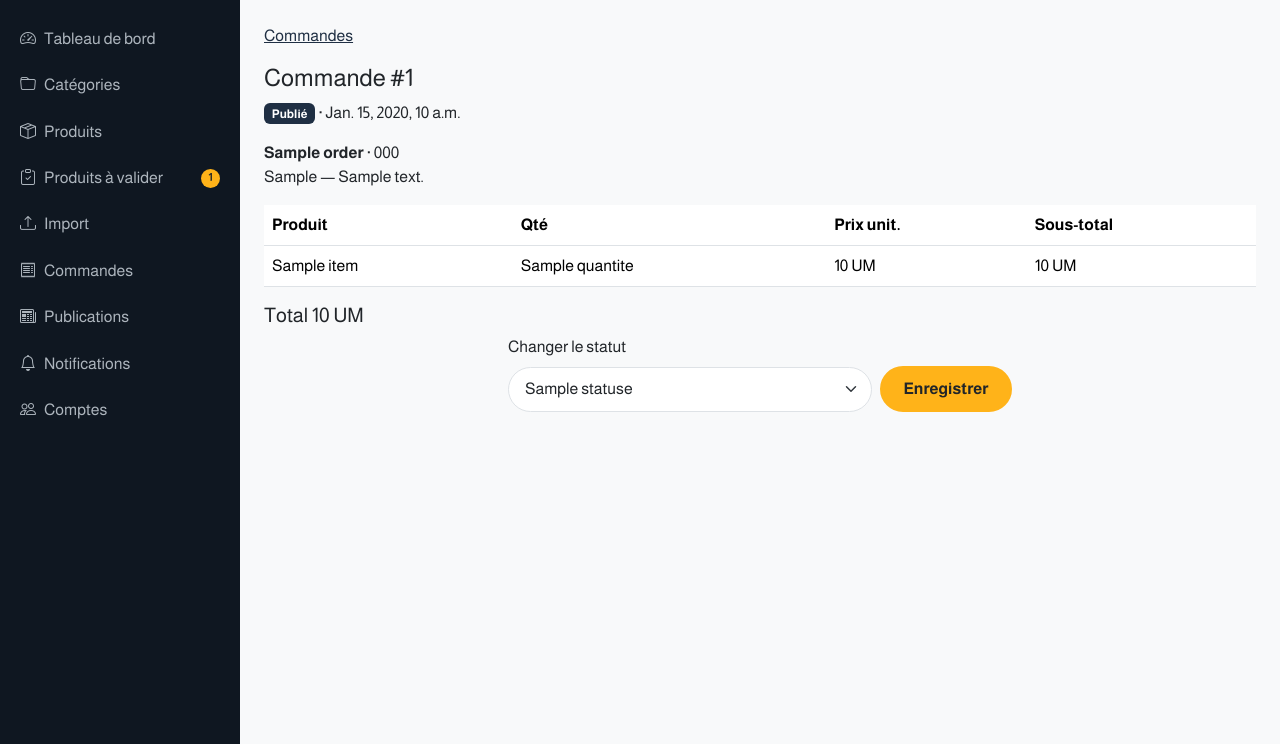
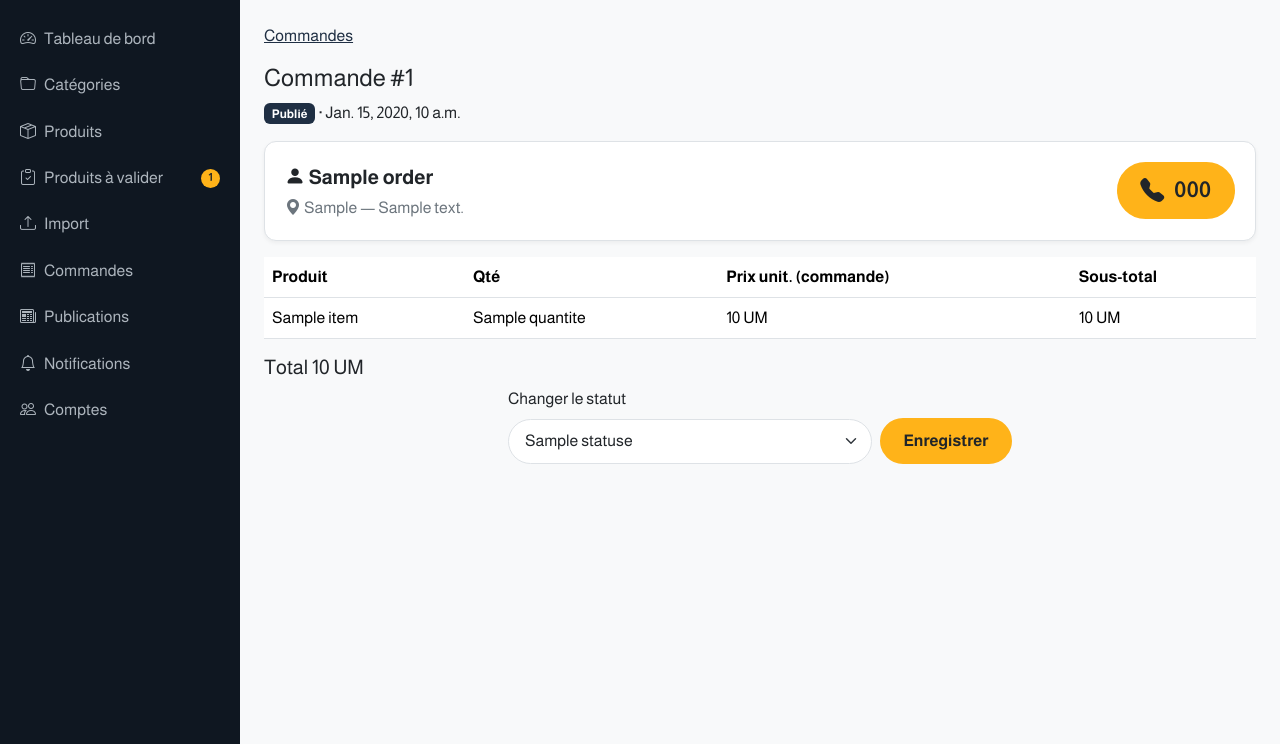
Before and after one commit to SidiMohamed22069/ndbshopping, a Django app: template frontend/templates/adminpanel/orders/detail.html in a window 1280 px wide. Shown: the part 61-805 px from the top of the page. Run offline with Django 5.2, Linux system fonts and the light colour scheme; the template is opened without the code that fills it: most values are stand-ins (such as "Sample title", 1, 10 or a date in 2020); some libraries are stand-ins or nearby versions.

Commit message:
Panier, Prise de Commande Simplifiée & Dashboard Admin (Contact Direct)

```diff
--- a/frontend/static/css/theme.css
+++ b/frontend/static/css/theme.css
@@ -1694,6 +1694,67 @@ textarea.form-control {
     min-width: 0;
 }
 
+.order-contact-card {
+    background: var(--color-text-white);
+    border: 1px solid var(--color-border);
+    border-radius: var(--radius-md);
+    box-shadow: var(--shadow-sm);
+    padding: 1.25rem;
+    display: flex;
+    flex-wrap: wrap;
+    align-items: center;
+    gap: 1.5rem;
+}
+
+.order-contact-identity {
+    flex: 1 1 16rem;
+}
+
+.order-contact-name {
+    font-size: 1.25rem;
+    font-weight: 700;
+    margin-bottom: 0.15rem;
+}
+
+.order-contact-address {
+    color: var(--color-text-grey);
+}
+
+.order-call-btn {
+    display: inline-flex;
+    align-items: center;
+    gap: 0.6rem;
+    font-size: 1.35rem;
+    font-weight: 700;
+    letter-spacing: 0.02em;
+    direction: ltr;
+}
+
+.order-call-btn i {
+    font-size: 1.5rem;
+}
+
+.order-phone-link {
+    display: inline-flex;
+    align-items: center;
+    gap: 0.35rem;
+    font-weight: 700;
+    color: var(--color-primary);
+    text-decoration: none;
+    direction: ltr;
+}
+
+.order-phone-link:hover {
+    text-decoration: underline;
+}
+
+.order-price-changed {
+    color: var(--color-text-grey);
+    text-decoration: line-through;
+    font-size: 0.8rem;
+    display: block;
+}
+
 .admin-stat {
     background: var(--color-text-white);
     border-radius: var(--radius-md);
--- a/frontend/templates/adminpanel/orders/detail.html
+++ b/frontend/templates/adminpanel/orders/detail.html
@@ -10,21 +10,35 @@
   <span class="badge text-bg-{{ order.statut|statut_badge }}">{{ order.statut|statut_label }}</span>
   · {{ order.createdAt }}
 </p>
-<p>
-  <strong>{{ order.clientNom }}</strong> · {{ order.clientTelephone }}<br>
-  {{ order.villeLivraison|ville_label }} — {{ order.adresseDetails }}
-</p>
+
+<div class="order-contact-card mb-3">
+  <div class="order-contact-identity">
+    <p class="order-contact-name mb-1"><i class="bi bi-person-fill" aria-hidden="true"></i> {{ order.clientNom }}</p>
+    <p class="order-contact-address mb-0">
+      <i class="bi bi-geo-alt-fill" aria-hidden="true"></i>
+      {{ order.villeLivraison|ville_label }} — {{ order.adresseDetails }}
+    </p>
+  </div>
+  <a class="btn-cta order-call-btn" href="tel:{{ order.clientTelephone }}">
+    <i class="bi bi-telephone-fill" aria-hidden="true"></i> {{ order.clientTelephone }}
+  </a>
+</div>
 
 <table class="table bg-white">
   <thead>
-    <tr><th>{% trans "Produit" %}</th><th>{% trans "Qté" %}</th><th>{% trans "Prix unit." %}</th><th>{% trans "Sous-total" %}</th></tr>
+    <tr><th>{% trans "Produit" %}</th><th>{% trans "Qté" %}</th><th>{% trans "Prix unit. (commande)" %}</th><th>{% trans "Sous-total" %}</th></tr>
   </thead>
   <tbody>
     {% for item in order.items %}
       <tr>
         <td>{{ item.productNom }}</td>
         <td>{{ item.quantite }}</td>
-        <td>{{ item.prixUnitaire|mru }}</td>
+        <td>
+          {{ item.prixUnitaire|mru }}
+          {% if item.prixActuel != item.prixUnitaire %}
+            <span class="order-price-changed">{% trans "Prix actuel" %} : {{ item.prixActuel|mru }}</span>
+          {% endif %}
+        </td>
         <td>{{ item.sousTotal|mru }}</td>
       </tr>
     {% endfor %}
```
Also changed, not shown: frontend/templates/adminpanel/orders/list.html (+8 -2 lines), 2 other files.
